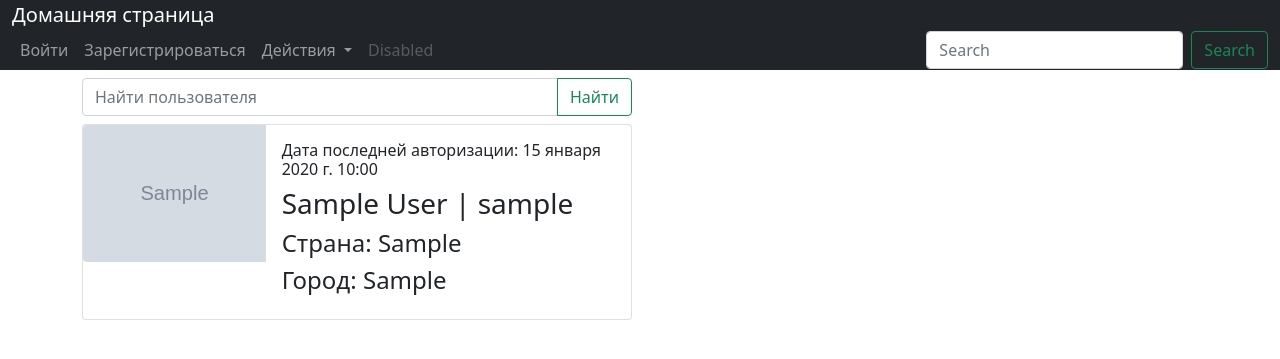
After one commit to DanKov222/DjangoNet, a Django app: page /profile/users/ in a window 1280 px wide. The commit adds this page. Shown: the top 359 px of the page. Run offline with Django 4.2, Linux system fonts and the light colour scheme; tables that the repository leaves empty hold one stand-in row (values such as "Sample post"); grey boxes marked "Sample" are stand-in pictures.

Commit message:
bag fix and create all user list

```diff
--- a/Profiles/templates/update_profile.html
+++ b/Profiles/templates/update_profile.html
@@ -3,8 +3,9 @@
 {% block title %}Update{% endblock %}
 
 {% block body %}
-<form>
+<form method="post">
     {% csrf_token %}
     {{ form.as_p }}
+    <button type="submit" class="btn btn-outline-success">Обновить</button>
 </form>
 {% endblock %}
--- /dev/null
+++ b/Profiles/templates/user_list.html
@@ -0,0 +1,35 @@
+{% extends 'main.html' %}
+{% block title %}Profile{% endblock %}
+
+{% block body %}
+
+<form action="{% url 'search_users_result' %}" method="get">
+    <div class="input-group flex-nowrap mb-1 mt-2" style="width: 550px">
+        <input name="q" type="text" class="form-control" placeholder="Найти пользователя" aria-label="Username"
+               aria-describedby="addon-wrapping">
+        <button type="submit" class="btn btn-outline-success">Найти</button>
+    </div>
+</form>
+
+{% for profile in profiles %}
+<div class="card mb-2 mt-2" style="max-width: 550px;">
+    <div class="row g-0">
+        <div class="col-md-4">
+            <a href="{% url 'profile' profile.id %}"><img src="{{ profile.avatar.url }}"
+                                                          class="img-fluid rounded-start"
+                                                          alt="..."></a>
+        </div>
+        <div class="col-md-8">
+            <div class="card-body">
+                <h6>Дата последней авторизации: {{ profile.last_login }}</h6>
+                <h3 class="col-ml-offset-2">{{ profile.first_name }} {{ profile.last_name }} |
+                    {{ profile.username }}</h3>
+                <h4>Страна: {{ profile.country }}</h4>
+                <h4>Город: {{ profile.city }}</h4>
+            </div>
+        </div>
+    </div>
+</div>
+{% endfor %}
+
+{% endblock %}
--- a/Profiles/urls.py
+++ b/Profiles/urls.py
@@ -12,5 +12,6 @@ urlpatterns = [
     path('friends/<int:user_id>', friend_list, name='friend_list'),
     path('update/profile/<int:pk>', UpdateProfile.as_view(), name='update_profile'),
 
-    path('search/users/', SearchFriends.as_view(), name='search_users_result')
+    path('search/users/', SearchFriends.as_view(), name='search_users_result'),
+    path('users/', UserList.as_view(), name='user_list')
 ]
--- a/Profiles/views.py
+++ b/Profiles/views.py
@@ -74,5 +74,12 @@ class SearchFriends(ListView):
 
     def get_queryset(self):
         query = self.request.GET.get("q")
-        users = Profile.objects.filter(Q(username__icontains=query) | Q(first_name__icontains=query) | Q(last_name__icontains=query))
+        users = Profile.objects.filter(
+            Q(username__icontains=query) | Q(first_name__icontains=query) | Q(last_name__icontains=query))
         return users
+
+
+class UserList(ListView):
+    model = Profile
+    template_name = 'user_list.html'
+    context_object_name = 'profiles'
--- a/SocialNetwork/settings.py
+++ b/SocialNetwork/settings.py
@@ -60,7 +60,7 @@ ROOT_URLCONF = 'SocialNetwork.urls'
 TEMPLATES = [
     {
         'BACKEND': 'django.template.backends.django.DjangoTemplates',
-        'DIRS': ['templates'],
+        'DIRS': [os.path.join(BASE_DIR, 'templates')],
         'APP_DIRS': True,
         'OPTIONS': {
             'context_processors': [
--- a/templates/main.html
+++ b/templates/main.html
@@ -31,11 +31,11 @@
                 <li class="nav-item dropdown">
                     <a class="nav-link dropdown-toggle" href="#" id="navbarDropdown" role="button"
                        data-bs-toggle="dropdown" aria-expanded="false">
-                        Dropdown
+                        Действия
                     </a>
                     <ul class="dropdown-menu" aria-labelledby="navbarDropdown">
                         <li><a class="dropdown-item" href="{% url 'create_local_post' %}">Напишите что-нибудь</a></li>
-                        <li><a class="dropdown-item" href="#">Another action</a></li>
+                        <li><a class="dropdown-item" href="{% url 'user_list' %}">Список пользователей</a></li>
                         <li>
                             <hr class="dropdown-divider">
                         </li>
```
